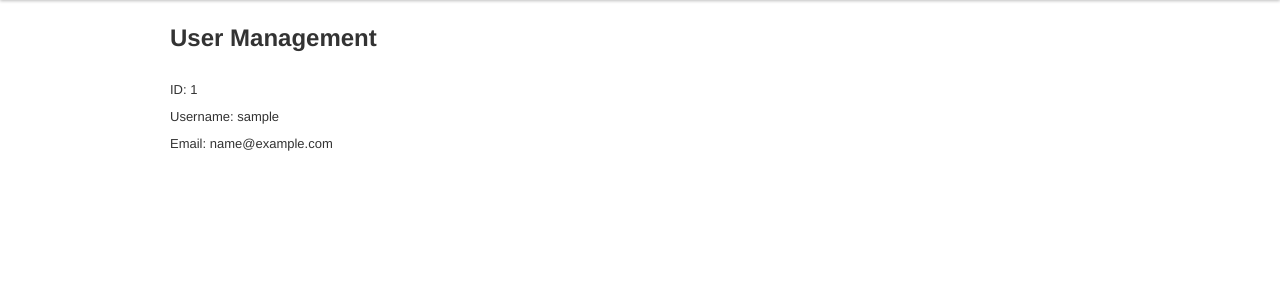
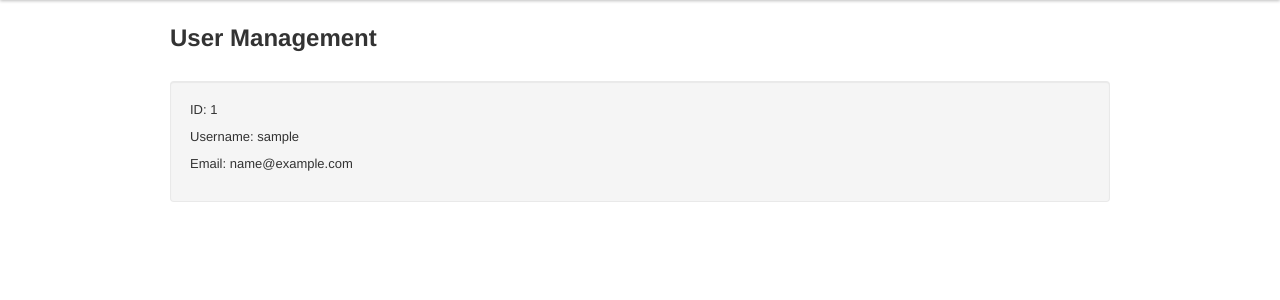
Before and after one commit to legnaleurc/qbtd, a CodeIgniter app: template www/application/views/admin/info_edit.php in a window 1280 px wide. Shown: the part 40-340 px from the top of the page. Run offline with CodeIgniter, Linux system fonts and the light colour scheme; the template is opened without the code that fills it: most values are stand-ins (such as "Sample title", 1, 10 or a date in 2020); data that the repository does not hold is empty.

Commit message:
Change style of view

```diff
--- a/www/application/views/admin/info_edit.php
+++ b/www/application/views/admin/info_edit.php
@@ -5,7 +5,7 @@
 <h2>User Management</h2>
 <p style="margin-top: 25px;"> </p>
 
-<div>
+<div class="well">
 
    <p>ID: <?php echo $info['id']; ?> </p>
 
```
